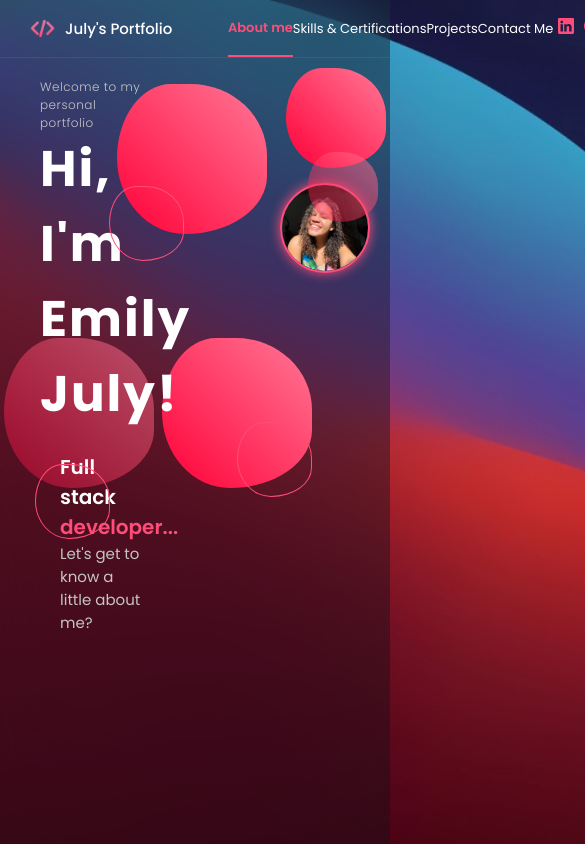
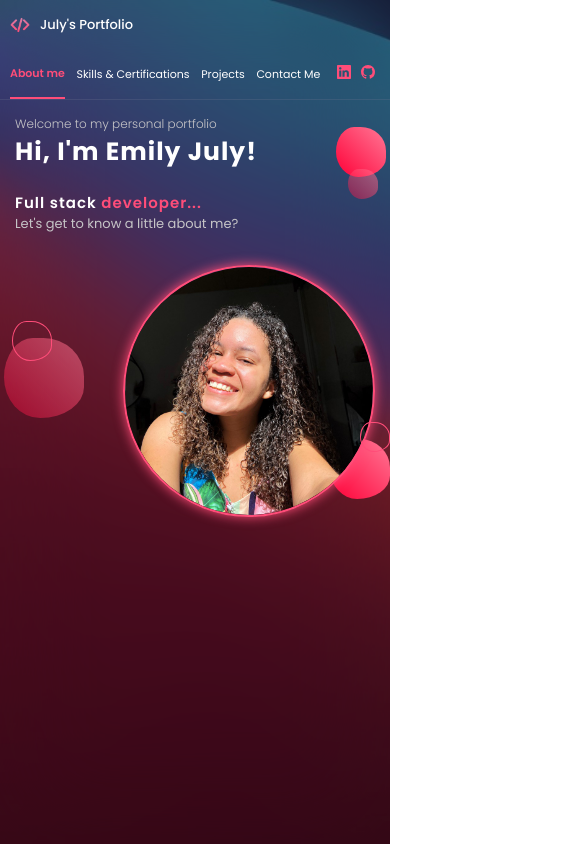
Before and after one commit to emilyjuly/new_portfolio_react, a React (Vite) app in the folder portfolio/: page / in a window 390 px wide. Shown: the whole page, 585 px wide, since content can reach past the window. Built offline with nearby package versions, Linux system fonts and the light colour scheme.

Commit message:
feat[media queries]: Adicionando meadia queries no header e no about me

```diff
--- a/portfolio/src/components/AboutMe/style.css
+++ b/portfolio/src/components/AboutMe/style.css
@@ -4,6 +4,11 @@
     align-items: center;
     width: 100%;
     padding: 20px;
+    @media (max-width: 1020px) {
+        justify-content: center;
+        padding: 15px;
+        flex-direction: column;
+    }
 }
 
 .developer {
@@ -15,6 +20,9 @@
     color: rgb(198, 197, 199);
     letter-spacing: 0.5px;
     font-weight: 300;
+    @media (max-width: 1020px) {
+        letter-spacing: 0px;
+    }
 }
 
 .text {
@@ -24,6 +32,10 @@
     flex-direction: column;
     color: white;
     margin-left: 20px;
+    @media (max-width: 1020px) {
+        margin-left: 0px;
+        width: 100%;
+    }
 }
 
 .profile {
@@ -35,12 +47,20 @@
     border-radius: 100%;
     box-shadow: 0 0 25px var(--primary-color);
     animation: pulse 2s infinite;
+    @media (max-width: 1020px) {
+        width: 70%;
+        margin-top: -150px;
+        justify-content: right;
+    }
 }
 
 .container-profile {
     display: flex;
     justify-content: right;
     width: 80%;
+    @media (max-width: 1020px) {
+        width: 100%;
+    }
 }
 
 .profile img {
@@ -53,18 +73,31 @@
     letter-spacing: 2px;
     margin-bottom: 20px;
     font-size: 50px;
+    @media (max-width: 1020px) {
+        font-size: 25px;
+        letter-spacing: 1px;
+    }
 }
 
 .subtitle-text {
     font-size: 20px;
     font-weight: 600;
     margin-left: 20px;
+    @media (max-width: 1020px) {
+        font-size: 15px;
+        letter-spacing: 1px;
+        margin-left: 0px;
+    }
 }
 
 .content-text {
     font-size: 15px;
     margin-left: 20px;
     color: rgb(198, 197, 199);
+    @media (max-width: 1020px) {
+        font-size: 13px;
+        margin-left: 0px;
+    }
 }
 
 @keyframes pulse {
--- a/portfolio/src/components/Header/style.css
+++ b/portfolio/src/components/Header/style.css
@@ -7,6 +7,13 @@
     border-bottom: 1px solid var(--border-color);
     padding: 0 30px;
     white-space: nowrap;
+    @media (max-width: 1020px) {
+        flex-direction: column;
+        justify-content: left;
+        align-items: flex-start;
+        height: 100px;
+        padding: 0 10px;
+    }
 }
 
 .logo {
@@ -19,6 +26,10 @@
 .logo img {
     width: 25px;
     height: 25px;
+    @media (max-width: 1020px) {
+        width: 20px;
+        height: 20px;
+    }
 }
 
 .logo p {
@@ -26,6 +37,9 @@
     margin-left: 10px;
     font-weight: 500;
     font-size: 15px;
+    @media (max-width: 1020px) {
+        font-size: 13px;
+    }
 }
 
 .header-menu {
@@ -35,6 +49,10 @@
     font-size: 13px;
     width: 40%;
     height: 100%;
+    @media (max-width: 1020px) {
+        font-size: 11px;
+        width: 100%;
+    }
 }
 
 .link {
@@ -74,6 +92,9 @@
     font-size: 16px;
     margin: 5px;
     transition: ease 0.3s;
+    @media (max-width: 1020px) {
+        font-size: 14px;
+    }
 }
 
 .icons svg:hover {
--- a/portfolio/src/index.css
+++ b/portfolio/src/index.css
@@ -128,6 +128,11 @@ body.light-mode .video-bg:before {
     z-index: 1;
     right: 3%;
     top: 18%;
+    @media (max-width: 1020px) {
+        height: 30px;
+        width: 30px;
+        top: 20%;
+    }
 }
 
 .shape-2 {
@@ -140,6 +145,11 @@ body.light-mode .video-bg:before {
     z-index: -1;
     right: 1%;
     top: 8%;
+    @media (max-width: 1020px) {
+        height: 50px;
+        width: 50px;
+        top: 15%;
+    }
 }
 
 .shape-3 {
@@ -152,6 +162,11 @@ body.light-mode .video-bg:before {
     z-index: 1;
     right: 20%;
     top: 50%;
+    @media (max-width: 1020px) {
+        height: 30px;
+        width: 30px;
+        right: 0%;
+    }
 }
 
 .shape-4 {
@@ -164,6 +179,12 @@ body.light-mode .video-bg:before {
     z-index: -1;
     right: 20%;
     top: 40%;
+    @media (max-width: 1020px) {
+        height: 60px;
+        width: 60px;
+        top: 52%;
+        right: 0%;
+    }
 }
 
 .shape-5 {
@@ -176,6 +197,12 @@ body.light-mode .video-bg:before {
     z-index: 1;
     left: 9%;
     top: 55%;
+    @media (max-width: 1020px) {
+        height: 40px;
+        width: 40px;
+        top: 38%;
+        left: 3%;
+    }
 }
 
 .shape-6 {
@@ -188,6 +215,10 @@ body.light-mode .video-bg:before {
     z-index: -1;
     left: 1%;
     top: 40%;
+    @media (max-width: 1020px) {
+        height: 80px;
+        width: 80px;
+    }
 }
 
 .shape-7 {
@@ -200,6 +231,9 @@ body.light-mode .video-bg:before {
     z-index: 1;
     left: 28%;
     top: 22%;
+    @media (max-width: 1020px) {
+        animation: none;
+    }
 }
 
 .shape-8 {
@@ -212,6 +246,9 @@ body.light-mode .video-bg:before {
     z-index: -1;
     left: 30%;
     top: 10%;
+    @media (max-width: 1020px) {
+        animation: none;
+    }
 }
 
 @keyframes morph {
@@ -264,3 +301,6 @@ body.light-mode .video-bg:before {
         background: linear-gradient(45deg, #ff00376a 0%, #ff78958d 100%);
     }
 }
+
+@media (max-width: 1020px) {
+}
```
Lines whose indentation alone changed are shown as unchanged.
